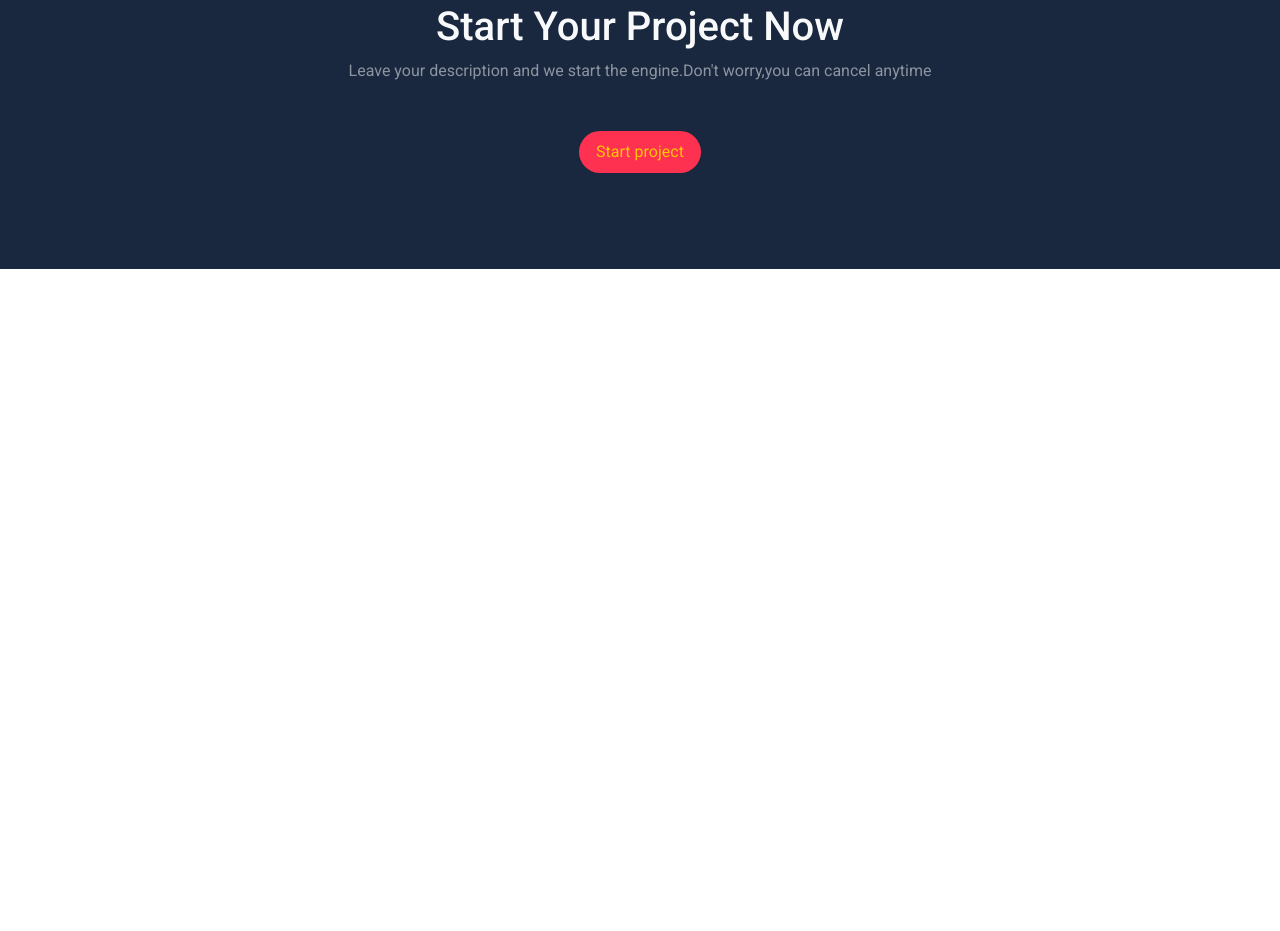
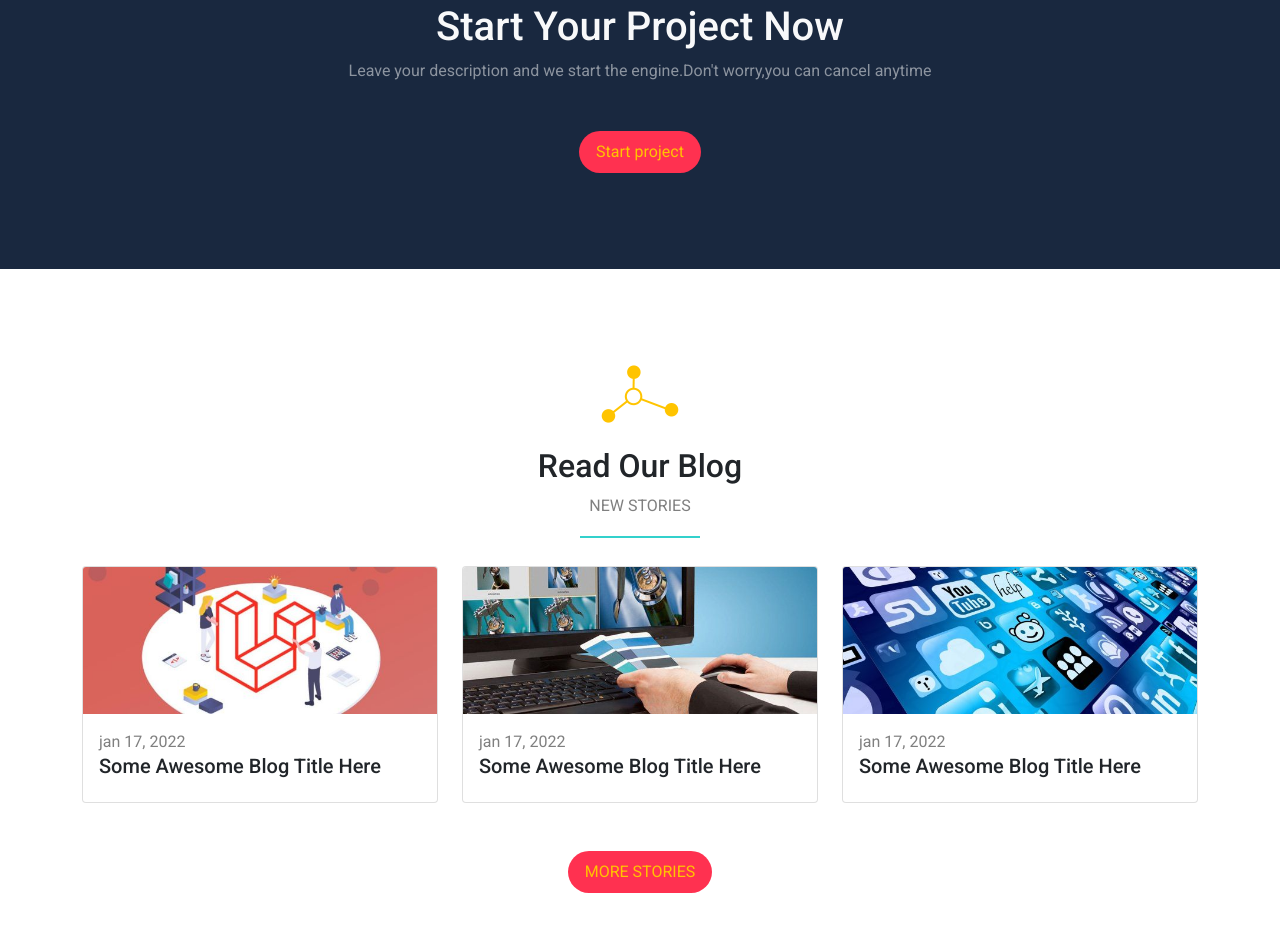
Before and after one commit to zyadayman1/Bootstrap_Template, a plain HTML site: page index.html in a window 1280 px wide. Shown: the part 4267-5198 px from the top of the page. Drawn offline with Linux system fonts and the light colour scheme; a web font is replaced by a local one.

Commit message:
Create Blog Section

```diff
--- a/index.html
+++ b/index.html
@@ -335,6 +335,49 @@
       </div>
     </div>
     <!-- end project -->
+    <!-- start Blog  -->
+    <div class="blog pb-5 pt-5">
+      <div class="container">
+        <div class="main-title mt-5 mb-5 position-relative text-center">
+          <img class="mb-4" src="image/title.png" alt="title" />
+          <h2>Read Our Blog</h2>
+          <p class="text-black-50 text-uppercase">NEW STORIES</p>
+        </div>
+        <div class="row">
+          <div class="col-lg-4 colmd-6">
+            <div class="card">
+              <img src="image/blog-1.jpg" class="card-img-top" alt="blog" />
+              <div class="card-body">
+                <span class="text-black-50">jan 17, 2022</span>
+                <h5 class="card-title">Some Awesome Blog Title Here</h5>
+              </div>
+            </div>
+          </div>
+          <div class="col-lg-4 colmd-6">
+            <div class="card">
+              <img src="image/blog-2.jpg" class="card-img-top" alt="blog" />
+              <div class="card-body">
+                <span class="text-black-50">jan 17, 2022</span>
+                <h5 class="card-title">Some Awesome Blog Title Here</h5>
+              </div>
+            </div>
+          </div>
+          <div class="col-lg-4 colmd-6">
+            <div class="card">
+              <img src="image/blog-3.jpg" class="card-img-top" alt="blog" />
+              <div class="card-body">
+                <span class="text-black-50">jan 17, 2022</span>
+                <h5 class="card-title">Some Awesome Blog Title Here</h5>
+              </div>
+            </div>
+          </div>
+        </div>
+        <div class="d-flex justify-content-center mt-5 mb-5">
+            <button class="btn rounded-pill main-btn text-uppercase">More Stories </button>
+        </div>
+      </div>
+    </div>
+    <!-- end Blog  -->
     <script src="js/bootstrap.bundle.min.js"></script>
     <script src="js/all.min.js"></script>
   </body>
```
